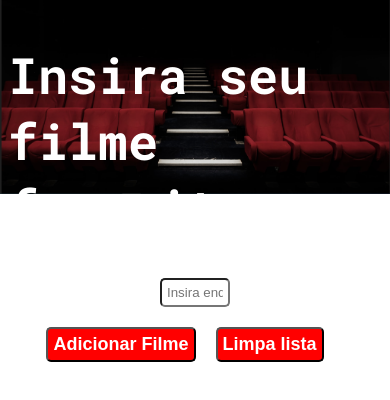
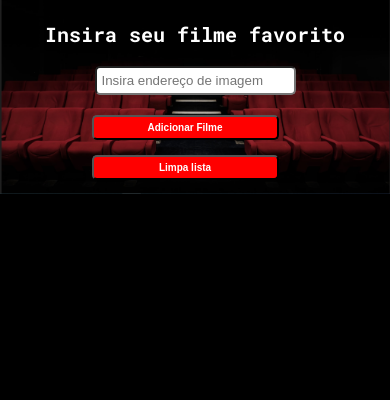
Before and after one commit to Rdoliv-19/Catalogo-Filmes, a plain HTML site: page index.html in a window 390 px wide. Drawn offline with Linux system fonts and the light colour scheme.

Commit message:
Ajuste responsividade

```diff
--- a/style.css
+++ b/style.css
@@ -53,3 +53,42 @@ body{ font-family: 'Roboto Mono', monospace;
     height: 250px;
     margin-right: 20px;
   }
+
+  @media screen and (max-width:480px){
+    .container-botoes{
+      display: flex;
+      flex-direction: column;
+    }
+
+    body{
+    color: white;
+    font-size: 10px;
+    font-weight: bold;
+    background-color: black;
+
+    }
+
+    .botao{
+      width: 50%;
+      padding: 5px;
+      font-size: 10px;
+      border-radius: 5px;
+      color: white;
+      background-color: red;
+      font-weight: bold;
+      transition: 1s all;
+      margin: 15px 20px 0 0;
+    }
+
+    .container-botoes{
+      display: flex;
+      align-items: center;
+    }
+
+    #filme{
+      padding: 5px;
+      border-radius: 5px;
+      width: 50%;
+      margin: 5px;
+     }
+  }
```
